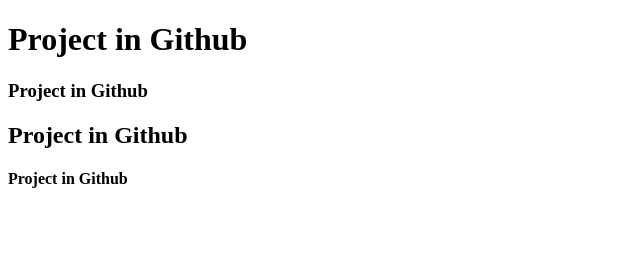
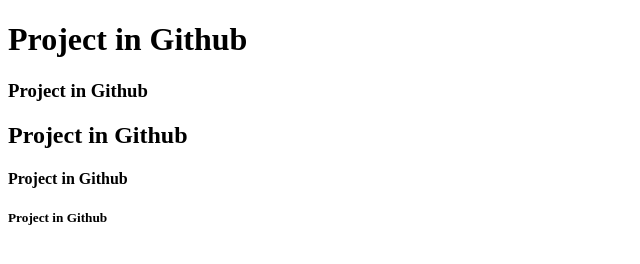
Before and after one commit to DhakaCoders/gittest, a plain HTML site: page index.html in a window 1280 px wide. Shown: the full height of the page, 0-640 px from the left. Drawn offline with Linux system fonts and the light colour scheme.

Commit message:
h5 added

```diff
--- a/index.html
+++ b/index.html
@@ -8,5 +8,6 @@
 	<h3>Project in Github</h3>
 	<h2>Project in Github</h2>
 	<h4>Project in Github</h4>
+	<h5>Project in Github</h5>
 </body>
 </html>
```
